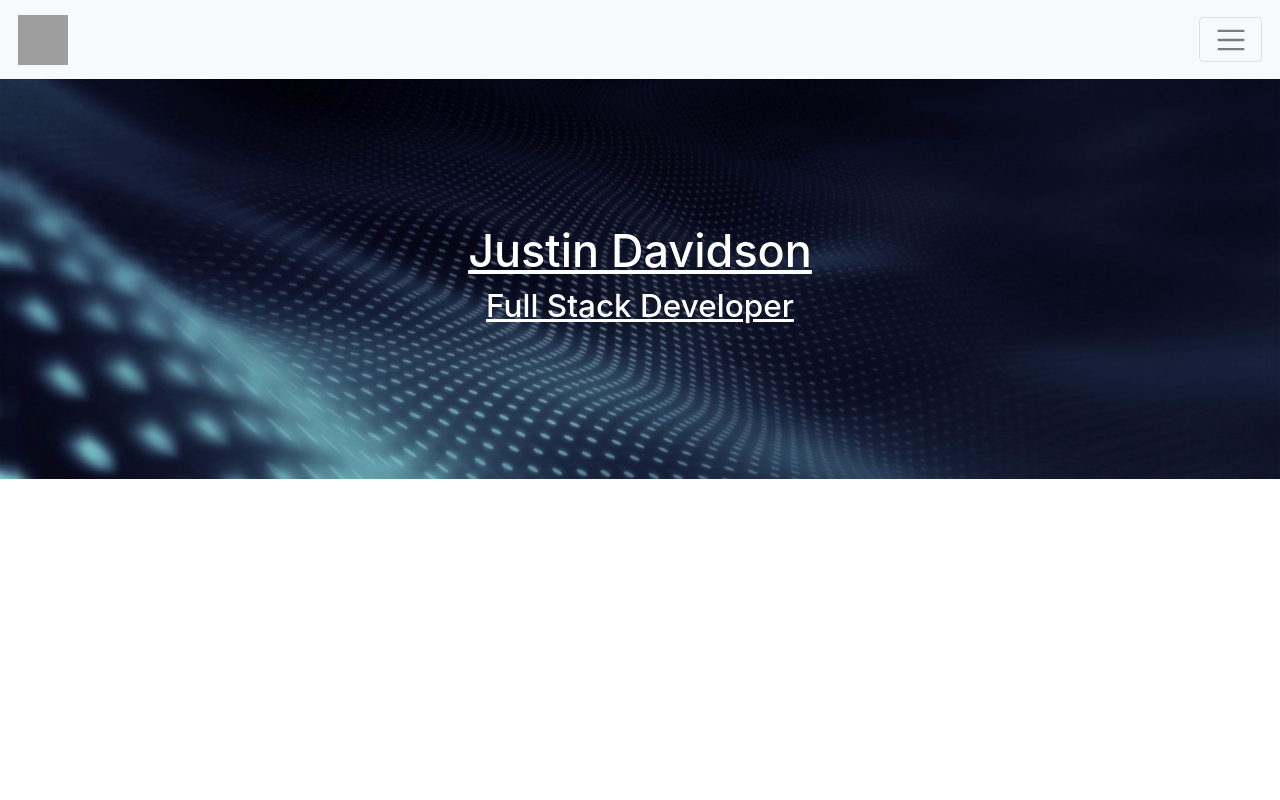
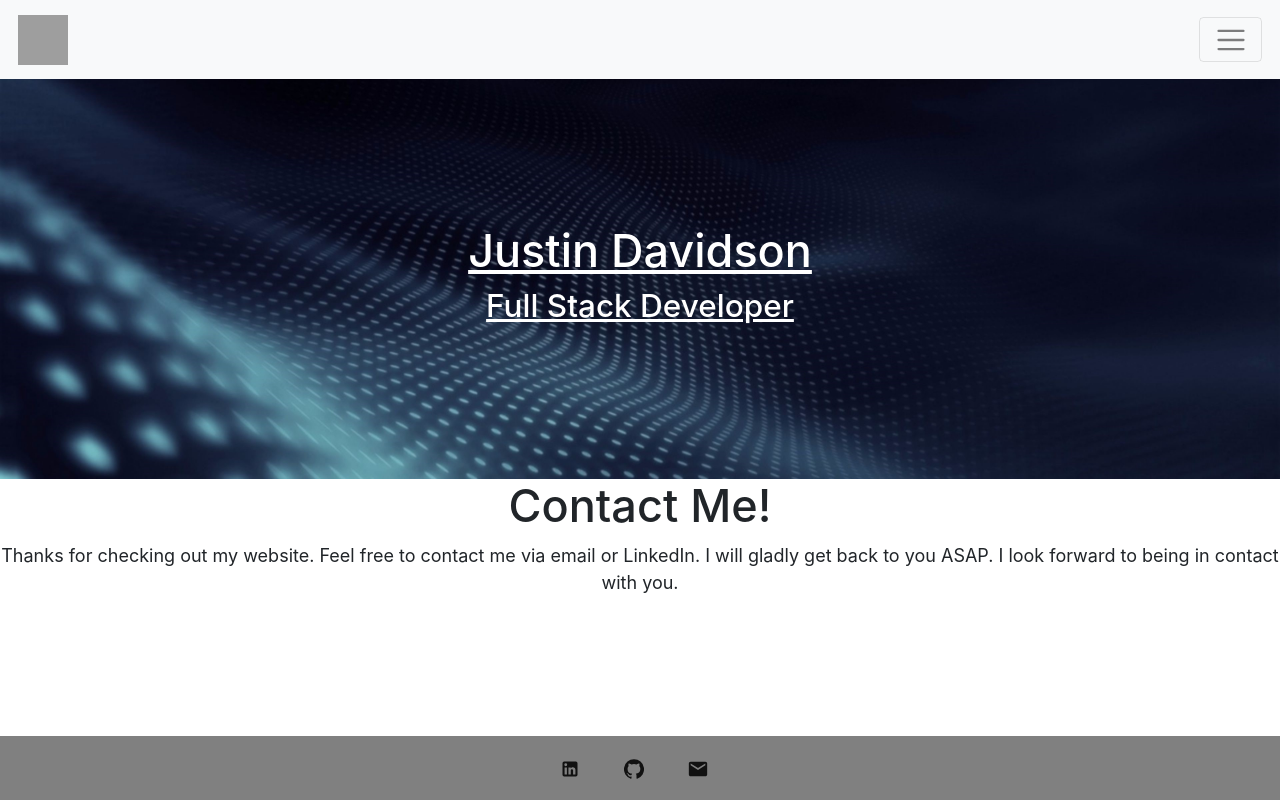
Before and after one commit to JDavidson45/portfolio, a Gatsby site: page / in a window 1280 px wide. Built offline with nearby package versions, Linux system fonts and the light colour scheme; Gatsby itself is replaced by a stand-in of ours; grey boxes are pictures that could not be loaded.

Commit message:
made new buttons fixed home page layout

```diff
--- a/package.json
+++ b/package.json
@@ -5,6 +5,8 @@
   "version": "0.1.0",
   "author": "Kyle Mathews <mathews.kyle@gmail.com>",
   "dependencies": {
+    "@material-ui/core": "^4.11.0",
+    "@material-ui/icons": "^4.9.1",
     "bootstrap": "^4.5.2",
     "gatsby": "^2.24.50",
     "gatsby-background-image": "^1.1.2",
--- a/src/components/layout.css
+++ b/src/components/layout.css
@@ -659,3 +659,40 @@ color: white;
   align-items: flex-end;
   align-content: flex-end
 }
+.contact {
+  text-align: center
+}
+.myinfo {
+  /* align-content: flex-end; */
+  background-color: gray;
+/* height: 8vh; */
+/* align-self: flex-end; */
+ /* position: -webkit-sticky; */
+
+position: fixed;
+/* bottom: 0px; */
+bottom: 0px;
+width: 100%;
+}
+
+.innermyinfo {
+bottom: 0;
+  position: absolute;
+  top: 50%;
+  left: 50%;
+  transform: translate(-50%, -50%);
+}
+.outsideinfo {
+  position: relative;
+  height: 8vh;
+  width: 100%;
+  bottom: 0px;
+}
+.linktome {
+  display: flex;
+  justify-content: space-around;
+
+}
+.bg {
+  margin: 15px;
+}
--- a/src/components/layout.js
+++ b/src/components/layout.js
@@ -8,10 +8,15 @@
 import React from "react"
 import PropTypes from "prop-types"
 import { useStaticQuery, graphql } from "gatsby"
-
+// import {Button} from 'react-bootstrap'
+import {Button, icons} from '@material-ui/core'
+import LinkedInIcon from '@material-ui/icons/LinkedIn';
+import GitHubIcon from '@material-ui/icons/GitHub';
 import Header from "./header"
 import "./layout.css"
-
+import MailIcon from '@material-ui/icons/Mail';
+import IconButton from '@material-ui/core/IconButton';
+import EmailIcon from '@material-ui/icons/Email';
 const Layout = ({ children }) => {
   const data = useStaticQuery(graphql`
     query SiteTitleQuery {
@@ -34,11 +39,41 @@ const Layout = ({ children }) => {
         }}
       >
         <main>{children}</main>
-        {/* <footer>
-          © {new Date().getFullYear()}, Built with
-          {` `}
-          <a href="https://www.gatsbyjs.org">Gatsby</a>
-        </footer> */}
+          <div className='contact'>
+        <h1>Contact Me!</h1>
+        <p>Thanks for checking out my website. Feel free to contact me via email or LinkedIn. I will gladly get back to you ASAP. I look forward to being in contact with you.</p>
+        </div>
+        <div className='myinfo'>
+          <div className='outsideinfo'>
+          <div className='innermyinfo'>
+            <div className='linktome'>
+         {/* <LinkedInIcon className='bg'>linkedin</LinkedInIcon> */}
+         <Button
+        variant="link"
+        color="primary"
+        startIcon={<LinkedInIcon />}
+        href="https://www.linkedin.com/in/jdavidson45/"
+      />
+      <Button
+        variant="link"
+        color="default"
+        startIcon={<GitHubIcon />}
+        href="https://github.com/JDavidson45/"
+      />
+      <Button
+      size='large'
+        variant="link"
+        color="default"
+        startIcon={<EmailIcon />}
+        href="mailto:justindavidson45@gmail.com"
+      />
+         {/* <GitHubIcon className='bg'><IconButton href='https://www.linkedin.com/in/jdavidson45/'></IconButton></GitHubIcon>
+         <MailIcon className='bg'>email</MailIcon> */}
+         </div>
+         </div>
+        </div>
+        </div>
+        {/* </div> */}
       </div>
     </>
   )
--- a/src/pages/about.js
+++ b/src/pages/about.js
@@ -7,7 +7,7 @@ const AboutPage = () => (
   <div>
     <Header />
     <h1>This is about me</h1>
-    <p>Hello my name is</p>
+    <p>I studied radiology in college and considered going into medicine. As I reflected on my choices, I became curious about tech. I started building computers on my own without any prior knowledge. I then had the desire to build software that other companies and organizations can benefit and contribute to the success of their businesses. Coding fascinates me much like learning about the human body; it’s full of intricate systems that interact with each other. I am currently a full stack developer specializing in Javascript and the MERN stack. I am always open to new technologies.</p>
     <Link to="/page-3">Go to page 3</Link>
     <br/>
     <Link to="/">Go back to the homepage</Link>
--- a/src/pages/skills.js
+++ b/src/pages/skills.js
@@ -9,7 +9,9 @@ const Skills = () => (
     <div>
     <Header />
     <h1>Hi My skill set</h1>
-    <p>Proficient</p>
+    <p>Proficient: Javascript, Node/Express, Git, Github, HTML5, CSS3, ES6, React, Redux, Sequelize</p>
+    <p>Knowledgeable: Socket.io, Mocha, Jasmine</p>
+    <p>Some Familiarity: SQL, Firebase</p>
     <br/>
     <Link to="/"><Button size='sm'>Go back to the homepage</Button></Link>
     </div>
```
Also changed, not shown: 1 other file.
